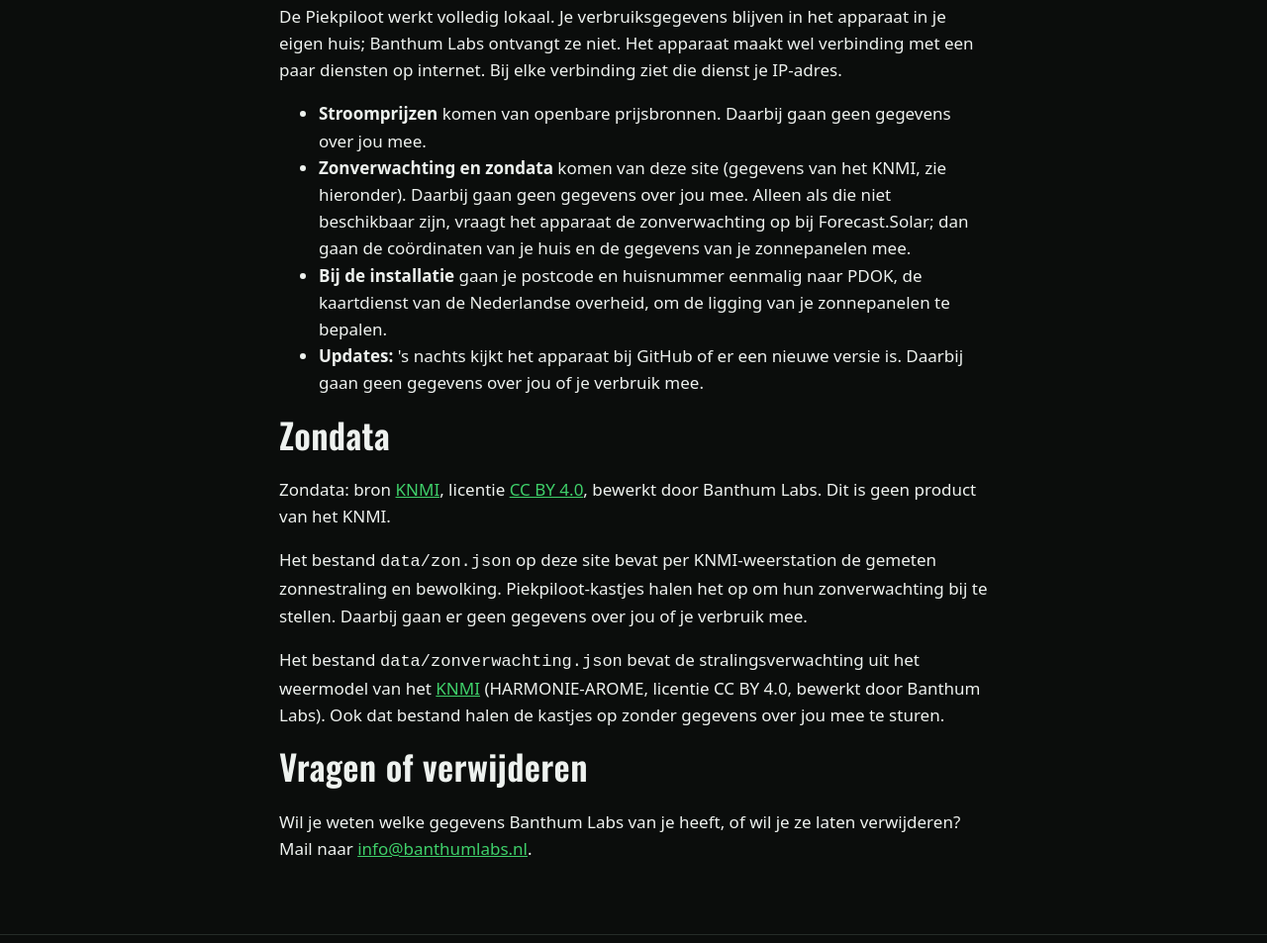
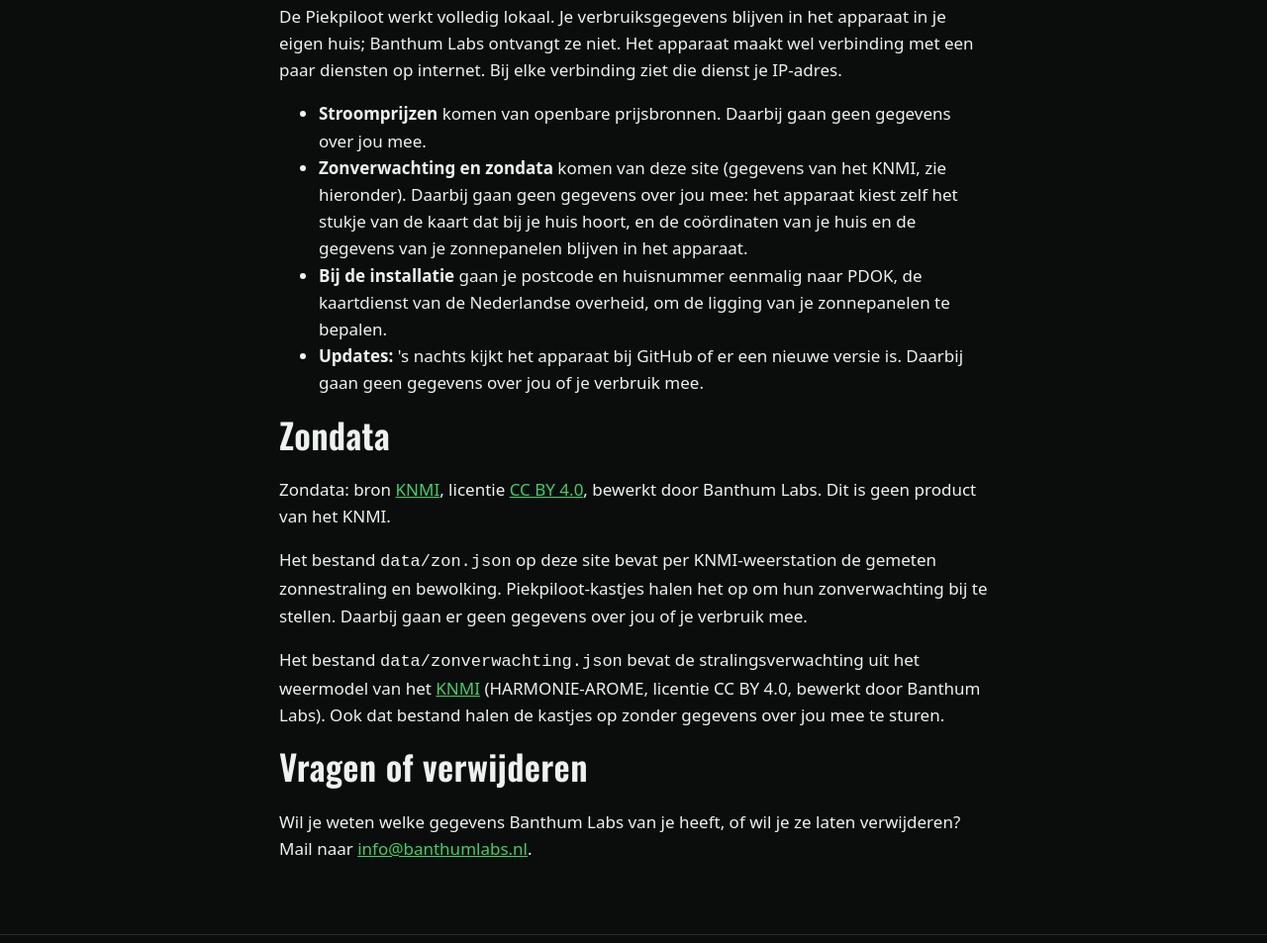
Before and after one commit to Banthum/BanthumLabs.nl, a plain HTML site: page privacy.html in a window 1280 px wide. Shown: the part 1075-2028 px from the top of the page at 99% size. Drawn offline with Linux system fonts and the light colour scheme.

Commit message:
Privacy: zonverwachting alleen nog via het KNMI, geen coordinaten naar buiten
Co-Authored-By: Claude Opus 5.5 <noreply@anthropic.com>

```diff
--- a/privacy.html
+++ b/privacy.html
@@ -44,7 +44,7 @@
       <p>De Piekpiloot werkt volledig lokaal. Je verbruiksgegevens blijven in het apparaat in je eigen huis; Banthum Labs ontvangt ze niet. Het apparaat maakt wel verbinding met een paar diensten op internet. Bij elke verbinding ziet die dienst je IP-adres.</p>
       <ul>
         <li><strong>Stroomprijzen</strong> komen van openbare prijsbronnen. Daarbij gaan geen gegevens over jou mee.</li>
-        <li><strong>Zonverwachting en zondata</strong> komen van deze site (gegevens van het KNMI, zie hieronder). Daarbij gaan geen gegevens over jou mee. Alleen als die niet beschikbaar zijn, vraagt het apparaat de zonverwachting op bij Forecast.Solar; dan gaan de coördinaten van je huis en de gegevens van je zonnepanelen mee.</li>
+        <li><strong>Zonverwachting en zondata</strong> komen van deze site (gegevens van het KNMI, zie hieronder). Daarbij gaan geen gegevens over jou mee: het apparaat kiest zelf het stukje van de kaart dat bij je huis hoort, en de coördinaten van je huis en de gegevens van je zonnepanelen blijven in het apparaat.</li>
         <li><strong>Bij de installatie</strong> gaan je postcode en huisnummer eenmalig naar PDOK, de kaartdienst van de Nederlandse overheid, om de ligging van je zonnepanelen te bepalen.</li>
         <li><strong>Updates:</strong> 's nachts kijkt het apparaat bij GitHub of er een nieuwe versie is. Daarbij gaan geen gegevens over jou of je verbruik mee.</li>
       </ul>
```
